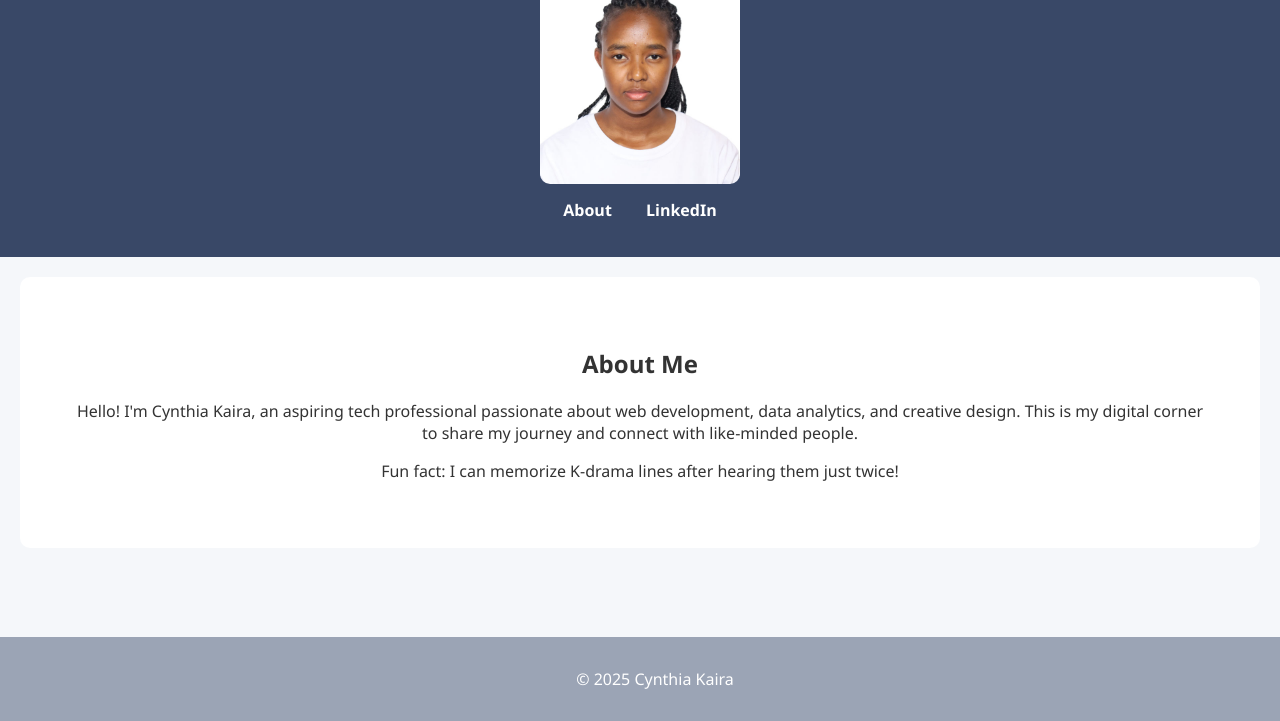
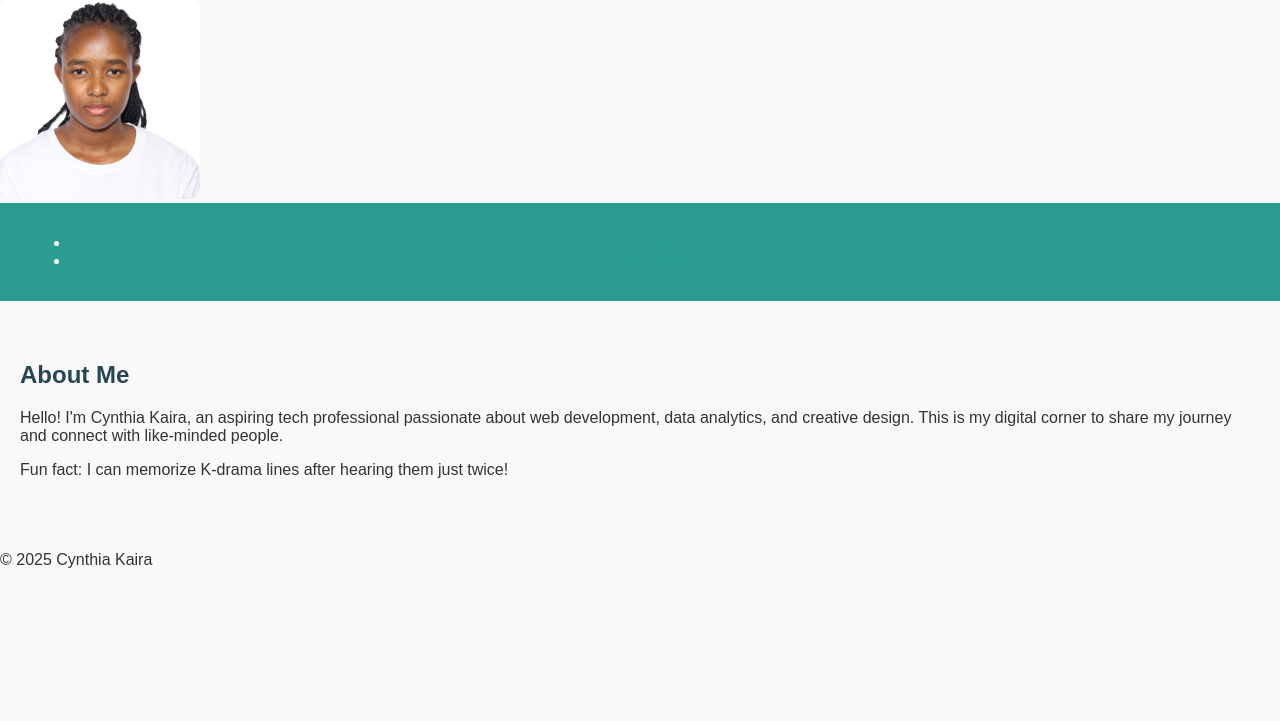
Before and after one commit to Cynthiaaira/my-portfolio, a plain HTML site: page index.html in a window 1280 px wide. Shown: the part 79-800 px from the top of the page. Drawn offline with Linux system fonts and the light colour scheme.

Commit message:
Add files via upload

```diff
--- a/style.css
+++ b/style.css
@@ -1,61 +1,39 @@
-/* Base styling */
+/* Apply site-wide font and background */
 body {
+    font-family: 'Poppins', sans-serif;
+    background-color: #f9f9f9; /* Light neutral background */
+    color: #333; /* Readable dark text */
     margin: 0;
     padding: 0;
-    font-family: 'Segoe UI', Tahoma, Geneva, Verdana, sans-serif;
-    background-color: #f5f7fa;
-    color: #333;
-}
+  }
 
-/* Header styling */
-header {
-    background-color: #394867;
-    color: #fff;
-    padding: 20px;
+  /* Navigation bar styling */
+  nav {
+    background-color: #2a9d8f; /* Primary brand color */
+    color: white;
+    padding: 15px 30px;
     text-align: center;
-}
+    font-weight: bold;
+  }
 
-header h1 {
-    margin: 0;
-}
+  /* Consistent headings */
+  h1, h2, h3 {
+    color: #264653; /* Secondary brand color */
+    margin-top: 20px;
+    font-weight: 600;
+  }
 
-nav ul {
-    list-style: none;
-    padding: 0;
-    margin-top: 10px;
-}
+  /* Add padding for sections to create balance */
+  section {
+    padding: 40px 20px;
+  }
 
-nav ul li {
-    display: inline;
-    margin: 0 15px;
-}
+  /* Link styling to match the brand */
+  a {
+    color: #2a9d8f;
+    text-decoration: none;
+  }
 
-nav ul li a {
-    color: #fff;
-    text-decoration: none;
-    font-weight: bold;
-}
-
-nav ul li a:hover {
+  a:hover {
     text-decoration: underline;
-}
-
-/* About Section */
-#about {
-    padding: 50px;
-    text-align: center;
-    background-color: #fff;
-    margin: 20px;
-    border-radius: 10px;
-}
-
-/* Footer */
-footer {
-    background-color: #9ba4b5;
-    color: white;
-    text-align: center;
-    padding: 15px;
-    position: fixed;
-    bottom: 0;
-    width: 100%;
-}
+  }
```
